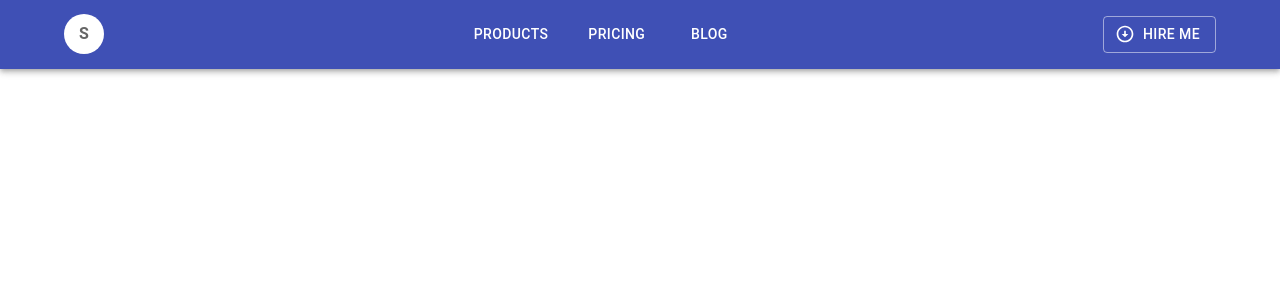
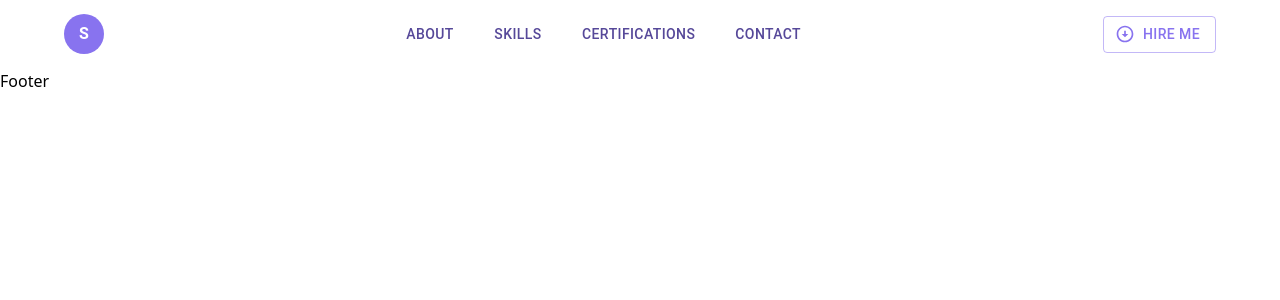
Before and after one commit to saeedmaldosary/react-material-ui-tailwind-portfolio, a React (Create React App) app: page / in a window 1280 px wide. Shown: the top 300 px of the page. Built offline with nearby package versions, Linux system fonts and the light colour scheme.

Commit message:
Change colors

```diff
--- a/src/App.js
+++ b/src/App.js
@@ -1,8 +1,14 @@
-import Container from "@mui/material/Container";
 import Header from "./components/Header/Header";
+import Footer from "./components/Footer/Footer";
 
 function App() {
-  return <Header />;
+  return (
+    <>
+      <Header />
+      <main></main>
+      <Footer />
+    </>
+  );
 }
 
 export default App;
--- a/src/components/Header/Header.jsx
+++ b/src/components/Header/Header.jsx
@@ -12,8 +12,7 @@ import Button from "@mui/material/Button";
 import MenuItem from "@mui/material/MenuItem";
 import ArrowCircleDownIcon from "@mui/icons-material/ArrowCircleDown";
 
-const pages = ["Products", "Pricing", "Blog"];
-const settings = ["Profile", "Account", "Dashboard", "Logout"];
+const pages = ["About", "Skills", "Certifications", "Contact"];
 
 function Header() {
   const [anchorElNav, setAnchorElNav] = React.useState(null);
@@ -35,7 +34,13 @@ function Header() {
   };
 
   return (
-    <AppBar position="static">
+    <AppBar
+      sx={{
+        boxShadow: "none",
+      }}
+      color="primary"
+      position="static"
+    >
       <Container>
         <Toolbar disableGutters>
           {/* Logo */}
@@ -47,7 +52,6 @@ function Header() {
           >
             <Button
               variant="contained"
-              color="primary"
               sx={{
                 borderRadius: "50%",
                 minWidth: 0,
@@ -66,7 +70,6 @@ function Header() {
                   variant="body1"
                   component="span"
                   sx={{
-                    color: "text.secondary",
                     fontWeight: "bold",
                   }}
                 >
@@ -89,7 +92,11 @@ function Header() {
               <Button
                 key={page}
                 onClick={handleCloseNavMenu}
-                sx={{ my: 2, color: "white", display: "block" }}
+                sx={{
+                  my: 2,
+                  color: "secondary.contrastText",
+                  display: "block",
+                }}
               >
                 {page}
               </Button>
@@ -116,7 +123,7 @@ function Header() {
               aria-haspopup="true"
               onClick={handleOpenNavMenu}
               sx={{ p: 0, pl: 1 }}
-              color="inherit"
+              color="secondary"
             >
               <MenuIcon />
             </IconButton>
--- a/src/index.js
+++ b/src/index.js
@@ -1,8 +1,8 @@
 import React from "react";
-import ReactDOM from "react-dom/client";
+import ReactDOM from "react-dom";
 import "./index.css";
 import App from "./App";
-import { createTheme, ThemeProvider } from "@mui/material";
+import { createTheme, ThemeProvider } from "@mui/material/styles";
 
 import "aos/dist/aos.css";
 import "remixicon/fonts/remixicon.css";
@@ -10,25 +10,21 @@ import "remixicon/fonts/remixicon.css";
 const theme = createTheme({
   palette: {
     primary: {
-      light: "#757ce8",
-      main: "#3f50b5",
-      dark: "#002884",
-      contrastText: "#fff",
+      main: "#ffffff",
+      contrastText: "#ff05cd",
     },
     secondary: {
-      light: "#ff7961",
-      main: "#ffff",
-      dark: "#ba000d",
-      contrastText: "#3f50b5",
+      main: "#8873ef",
+      contrastText: "#564899",
     },
   },
 });
 
-const root = ReactDOM.createRoot(document.getElementById("root"));
-root.render(
+ReactDOM.render(
   <React.StrictMode>
     <ThemeProvider theme={theme}>
       <App />
     </ThemeProvider>
-  </React.StrictMode>
+  </React.StrictMode>,
+  document.getElementById("root")
 );
```
